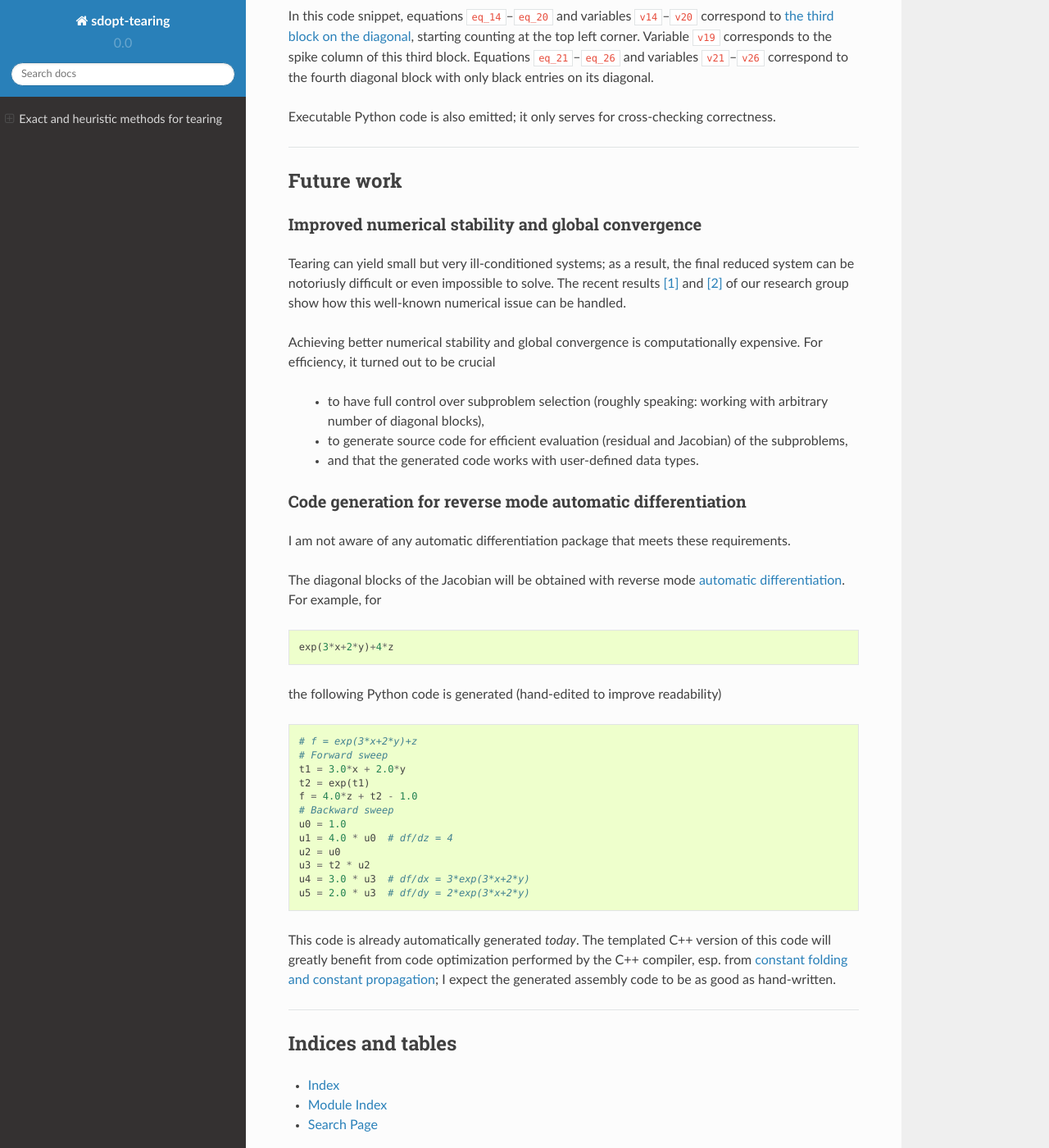
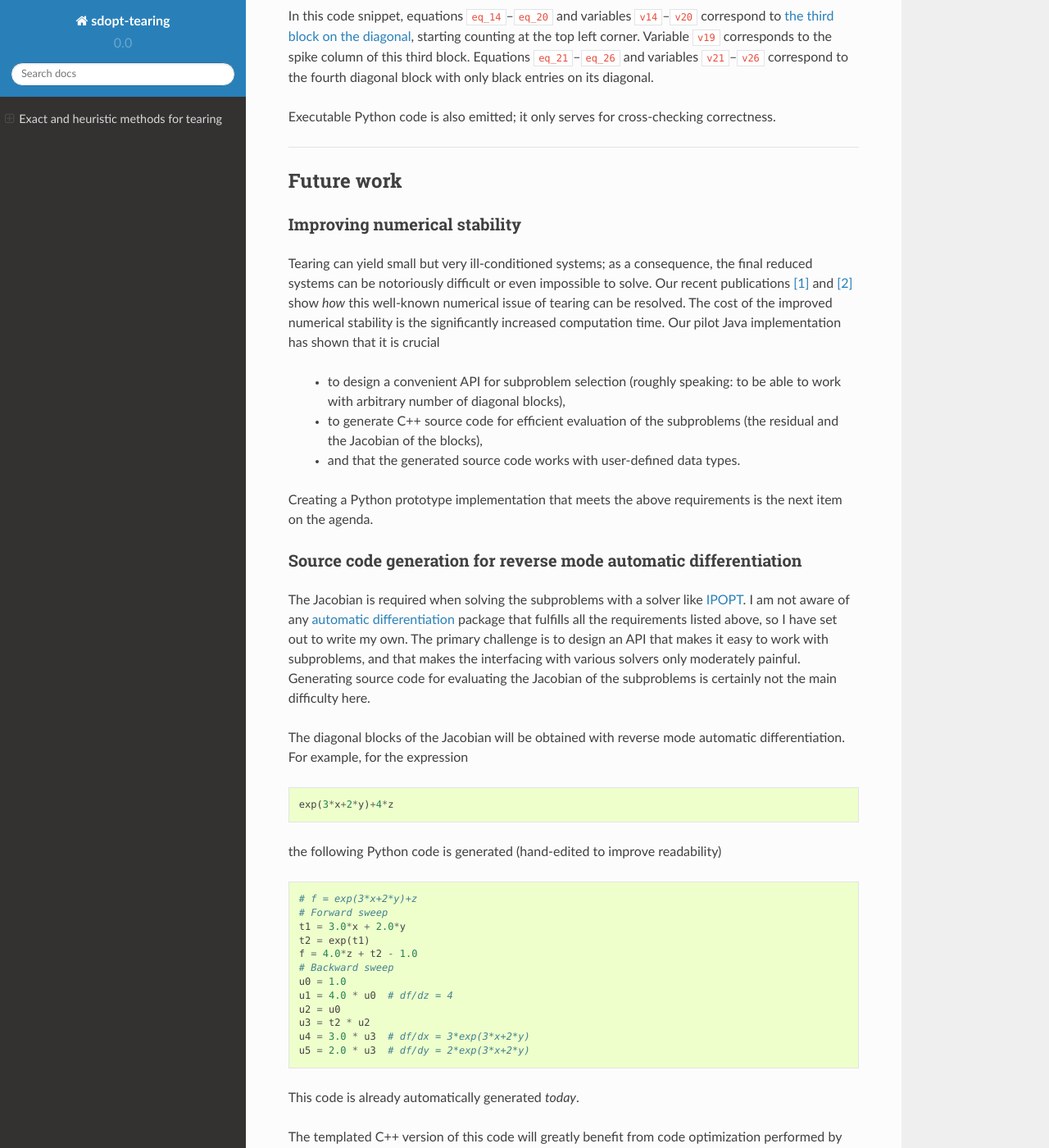
Before and after one commit to baharev/sdopt-tearing, a Sphinx documentation site: the page built from docs/index.rst, in a window 1280 px wide and 1400 px high, scrolled down 5654 px. Shown: the whole window at 82% size. Built offline with Sphinx 7.4.7 and the Read the Docs theme 2.0.0, drawn with Linux system fonts in a browser that asks for light colours; some of the changed text lies outside the part shown.

Commit message:
Continued writing the documentation

```diff
--- a/docs/index.rst
+++ b/docs/index.rst
@@ -189,41 +189,48 @@ correctness.
 
 --------------------------------------------------------------------------------
 
+
 Future work
 ===========
 
 
-Improved numerical stability and global convergence
----------------------------------------------------
+Improving numerical stability
+-----------------------------
 
-Tearing can yield small but very ill-conditioned systems; as a result, the final
-reduced system can be notoriusly difficult or even impossible to solve. The
-recent results `[1] <http://dx.doi.org/10.1002/aic.14305>`_ and
-`[2] <http://www.mat.univie.ac.at/%7Eneum/ms/maniSol.pdf>`_ of our research
-group show how this well-known numerical issue can be handled.
+Tearing can yield small but very ill-conditioned systems; as a consequence, the
+final reduced systems can be notoriously difficult or even impossible to solve.
+Our recent publications `[1] <http://dx.doi.org/10.1002/aic.14305>`_ and
+`[2] <http://www.mat.univie.ac.at/%7Eneum/ms/maniSol.pdf>`_
+show *how* this well-known numerical issue of tearing can be resolved. The cost
+of the improved numerical stability is the significantly increased computation
+time. Our pilot Java implementation has shown that it is crucial
 
-Achieving better numerical stability and global convergence is computationally
-expensive. For efficiency, it turned out to be crucial
+  - to design a convenient API for subproblem selection (roughly speaking:
+    to be able to work with arbitrary number of diagonal blocks),
 
-  - to have full control over subproblem selection (roughly speaking: working
-    with arbitrary number of diagonal blocks),
+  - to generate C++ source code for efficient evaluation of the subproblems
+    (the residual and the Jacobian of the blocks),
 
-  - to generate source code for efficient evaluation (residual and Jacobian)
-    of the subproblems,
+  - and that the generated source code works with user-defined data types.
 
-  - and that the generated code works with user-defined data types.
+Creating a Python prototype implementation that meets the above requirements
+is the next item on the agenda.
 
 
+Source code generation for reverse mode automatic differentiation
+-----------------------------------------------------------------
 
-Code generation for reverse mode automatic differentiation
-----------------------------------------------------------
+The Jacobian is required when solving the subproblems with a solver like `IPOPT
+<https://projects.coin-or.org/Ipopt>`_. I am not aware of any `automatic
+differentiation <http://en.wikipedia.org/wiki/Automatic_differentiation>`_
+package that fulfills all the requirements listed above, so I have set out to
+write my own. The primary challenge is to design an API that
+makes it easy to work with subproblems, and that makes the interfacing with
+various solvers only moderately painful. Generating source code for evaluating
+the Jacobian of the subproblems is certainly not the main difficulty here.
 
-I am not aware of any automatic differentiation package that meets these
-requirements.
-
-The diagonal blocks of the Jacobian will be obtained with reverse mode
-`automatic differentiation <http://en.wikipedia.org/wiki/Automatic_differentiation>`_.
-For example, for ::
+The diagonal blocks of the Jacobian will be obtained with reverse mode automatic
+differentiation. For example, for the expression ::
 
     exp(3*x+2*y)+4*z
 
@@ -242,11 +249,12 @@ the following Python code is generated (hand-edited to improve readability) ::
     u4 = 3.0 * u3  # df/dx = 3*exp(3*x+2*y)
     u5 = 2.0 * u3  # df/dy = 2*exp(3*x+2*y)
 
-This code is already automatically generated *today*. The templated C++ version of
-this code will greatly benefit from code optimization performed by the C++
-compiler, esp. from `constant folding and constant propagation
-<http://en.wikipedia.org/wiki/Constant_folding>`_; I expect
-the generated assembly code to be as good as hand-written.
+This code is already automatically generated *today*.
+
+The templated C++ version of this code will greatly benefit from code
+optimization performed by the C++ compiler, especially from `constant folding
+and constant propagation <http://en.wikipedia.org/wiki/Constant_folding>`_.
+I expect the generated assembly code to be as good as hand-written.
 
 --------------------------------------------------------------------------------
 
```
